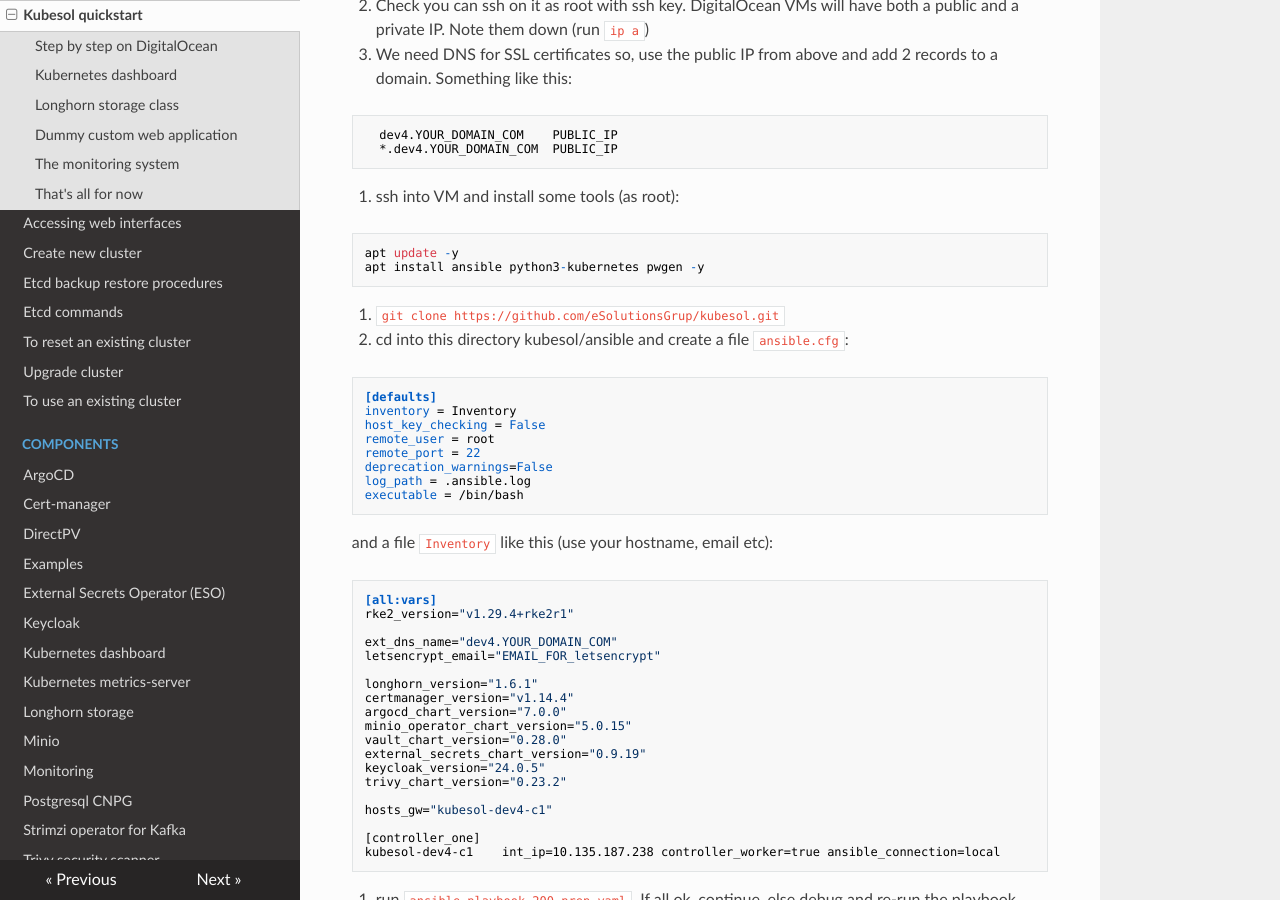
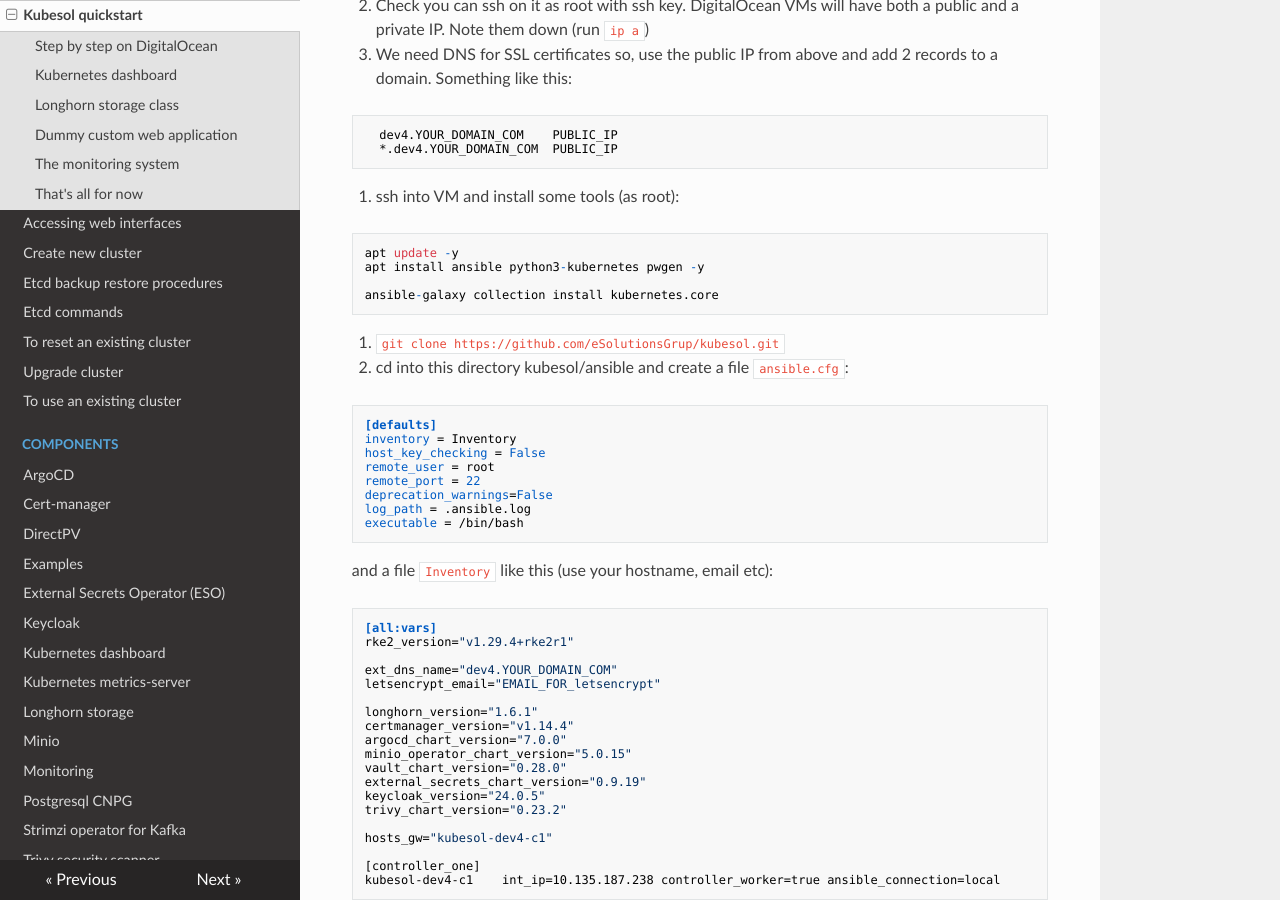
Before and after one commit to eSolutionsTech/kubesol, an MkDocs documentation site: the page built from docs/cluster/Quickstart.md, in a window 1280 px wide and 900 px high, scrolled down 416 px. Built offline with MkDocs 1.6.1, drawn with Linux system fonts in a browser that asks for light colours; nearby versions of some CDN libraries.

Commit message:
refactor to run directly on c1 part1

````diff
--- a/docs/cluster/Quickstart.md
+++ b/docs/cluster/Quickstart.md
@@ -25,6 +25,8 @@ I have used the name `kubesol-dev4-c1` for the VM.
 ```
 apt update -y
 apt install ansible python3-kubernetes pwgen -y
+
+ansible-galaxy collection install kubernetes.core
 ```
 
 5. `git clone https://github.com/eSolutionsGrup/kubesol.git`
````
Also changed, not shown: 19 other files.
